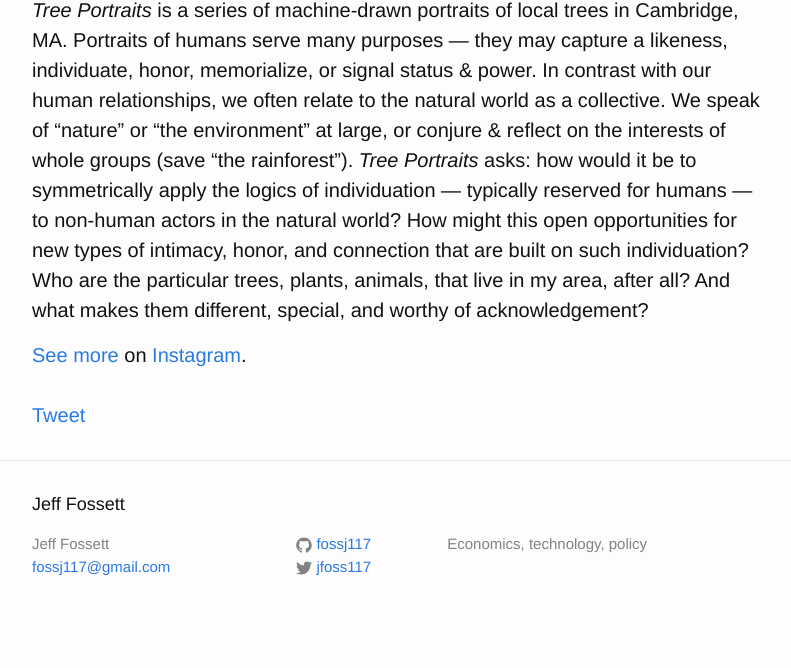
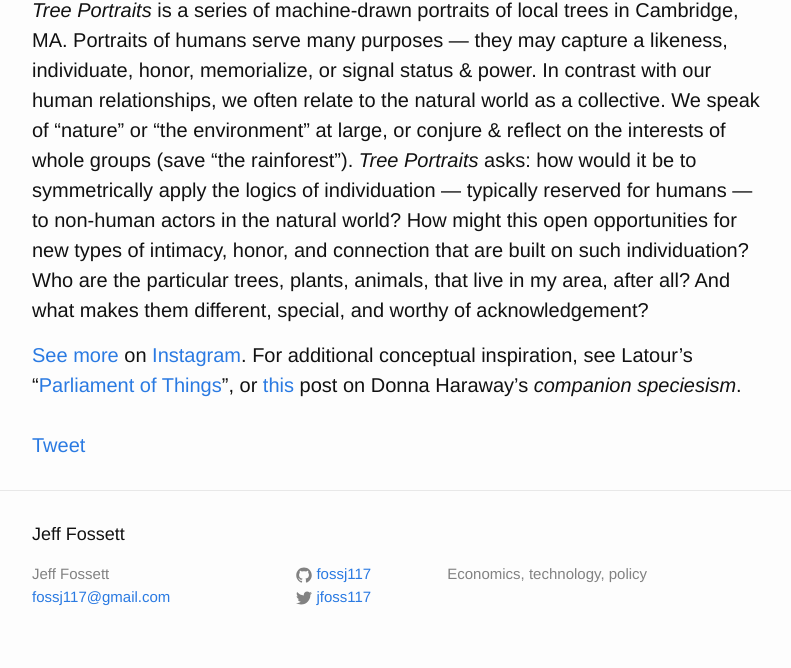
Before and after one commit to Fossj117/fossj117.github.io, a Jekyll site: the page built from _posts/2023-03-06-tree-portraits.md, in a window 1280 px wide. Shown: the part 530-1198 px from the top of the page, without its empty margins (238-1029 px from the left). Built offline with Jekyll 4.4.1, drawn with Linux system fonts in a browser that asks for light colours; a script that is not in the unit is left out; comment, search, counter and statistics services are not loaded; before the commit the page ends 1168 px from its top, so only the background shows below that.

Commit message:
add updates to tree portrait post

```diff
--- a/_posts/2023-03-06-tree-portraits.md
+++ b/_posts/2023-03-06-tree-portraits.md
@@ -17,4 +17,4 @@ comments: true
 
 *Tree Portraits* is a series of machine-drawn portraits of local trees in Cambridge, MA. Portraits of humans serve many purposes — they may capture a likeness, individuate, honor, memorialize, or signal status & power. In contrast with our human relationships, we often relate to the natural world as a collective. We speak of “nature” or “the environment” at large, or conjure & reflect on the interests of whole groups (save “the rainforest”). *Tree Portraits* asks: how would it be to symmetrically apply the logics of individuation — typically reserved for humans — to non-human actors in the natural world? How might this open opportunities for new types of intimacy, honor, and connection that are built on such individuation? Who are the particular trees, plants, animals, that live in my area, after all? And what makes them different, special, and worthy of acknowledgement?
 
-[See](https://www.instagram.com/p/CnPqVZHp4rf/?igshid=MzRlODBiNWFlZA==) [more](https://www.instagram.com/p/CnZ7UKNpsGQ/?igshid=MzRlODBiNWFlZA==) on [Instagram](https://www.instagram.com/reel/Co0o2mpDf-Y/?igshid=MzRlODBiNWFlZA==).
+[See](https://www.instagram.com/p/CnPqVZHp4rf/?igshid=MzRlODBiNWFlZA==) [more](https://www.instagram.com/p/CnZ7UKNpsGQ/?igshid=MzRlODBiNWFlZA==) on [Instagram](https://www.instagram.com/reel/Co0o2mpDf-Y/?igshid=MzRlODBiNWFlZA==). For additional conceptual inspiration, see Latour's "[Parliament of Things](https://youtu.be/wTvbK10ABPI?si=hIUWrY67Wqpqus2L&t=2537)", or [this](https://jeffreyfossett.com/2021/10/18/interpreting-haraway.html) post on Donna Haraway's *companion speciesism*.
```
